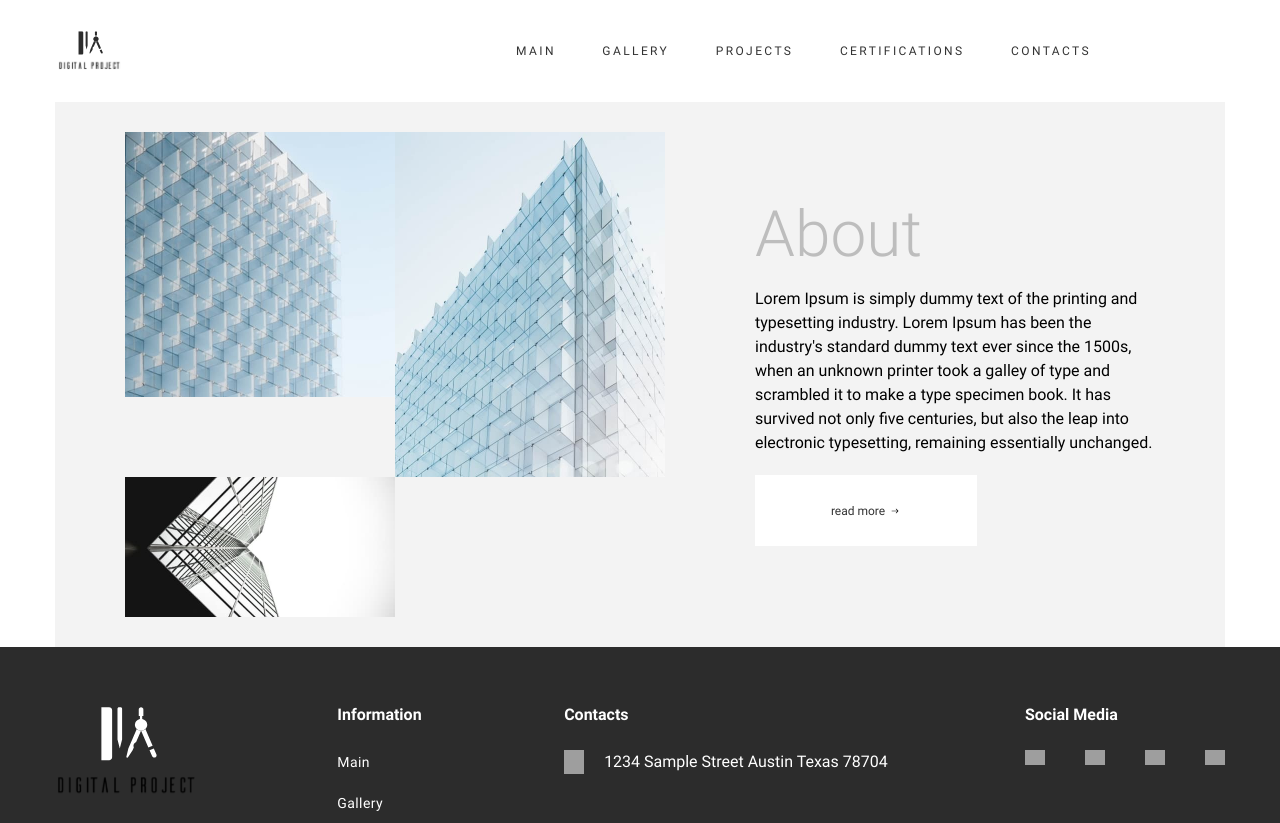
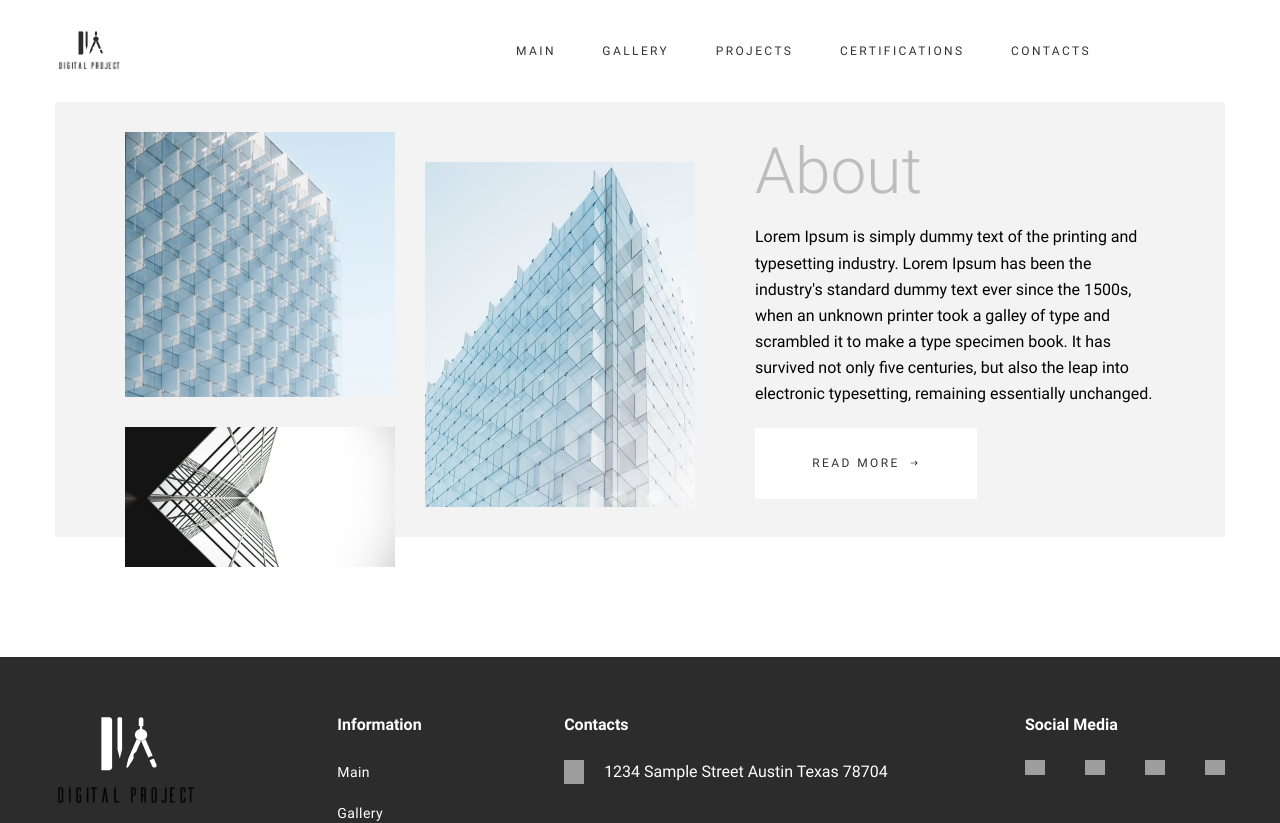
Before and after one commit to vicotroshenko/architects-site, a Next.js app: page / in a window 1280 px wide. Shown: the top 823 px of the page. Built offline with nearby package versions, Linux system fonts and the light colour scheme; grey boxes are pictures that could not be loaded.

Commit message:
feat: Add AboutImageItem, Title section

```diff
--- a/src/components/About/About.component.tsx
+++ b/src/components/About/About.component.tsx
@@ -3,39 +3,42 @@ import { nanoid } from 'nanoid';
 import Image from 'next/image';
 import Link from 'next/link';
 import React from 'react';
+import { IoIosArrowRoundForward } from 'react-icons/io';
 
 import CONTENT from '../../../public/data/about.json';
 import ButtonWrapper from '../ButtonWrapper/ButtonWrapper.component';
 import Container from '../Container/Container.component';
+import Title from '../Title/Title.component';
+import AboutImageItem from './AboutImageItem.component';
 
 const About = () => {
   const { text, pictures } = CONTENT;
   return (
-    <Container>
-      <div className="flex items-center w-full bg-gray-f3 py-[30px] px-[70px]">
-        <div className="flex flex-wrap w-full">
+    <Container sx="mb-[120px] bg-gray-f3">
+      <div className="flex items-center w-full lg:max-h-[435px] py-[30px] px-[70px]">
+        <ul className="w-full flex flex-wrap gap-[30px] max-md:hidden">
           {pictures.map((pic, index) => (
-            <div
-              className={clsx(
-                'relative w-full max-w-[270px] first:h-[265px]',
-                '[&:nth-child(2)]:h-[345px]',
-                'last:h-[140px]'
-              )}
+            <AboutImageItem
               key={nanoid()}
+              image={pic.a_1}
+              alt={`about pictures ${index + 1}`}
+            />
+          ))}
+        </ul>
+        <div className="w-full max-w-[430px] pl-[30px] pr-70px">
+          <Title>{text.title}</Title>
+          <p className="mb-5 text-base leading-relaxed">{text.info}</p>
+          <ButtonWrapper style="LIGHT">
+            <Link
+              href="about"
+              className="flex justify-center items-center gap-2 h-full w-full uppercase tracking-widest text-xs"
             >
-              <Image
-                src={pic.a_1}
-                fill
-                alt={`about pic # ${index + 1}`}
+              {text.linkButton}
+              <IoIosArrowRoundForward
+                className="fill-black"
+                width={14}
               />
-            </div>
-          ))}
-        </div>
-        <div className='w-full max-w-[430px] pl-[30px] pr-70px'>
-          <h2 className="mb-5 capitalize">{text.title}</h2>
-          <p className="mb-5">{text.info}</p>
-          <ButtonWrapper style="LIGHT">
-            <Link href="about">{text.linkButton}</Link>
+            </Link>
           </ButtonWrapper>
         </div>
       </div>
--- /dev/null
+++ b/src/components/About/AboutImageItem.component.tsx
@@ -0,0 +1,25 @@
+import clsx from 'clsx';
+import Image from 'next/image';
+
+interface AboutImageItemProps {
+  [x: string]: string;
+}
+const AboutImageItem: React.FC<AboutImageItemProps> = ({ image, alt }) => {
+  return (
+    <li
+      className={clsx(
+        'relative lg:top-[30px] w-full max-w-[270px] first:h-[265px]',
+        '[&:nth-child(2)]:h-[345px] lg:[&:nth-child(2)]:mt-[30px]',
+        'last:h-[140px] lg:last:mt-[-110px]'
+      )}
+    >
+      <Image
+        src={image}
+        fill
+        alt={alt}
+      />
+    </li>
+  );
+};
+
+export default AboutImageItem;
--- a/src/components/ButtonWrapper/ButtonWrapper.component.tsx
+++ b/src/components/ButtonWrapper/ButtonWrapper.component.tsx
@@ -1,6 +1,5 @@
 import clsx from 'clsx';
 import React from 'react';
-import { IoIosArrowRoundForward } from "react-icons/io";
 
 enum ButtonStyle {
   LIGHT = 'bg-white text-black-33',
@@ -15,11 +14,8 @@ interface ButtonWrapper {
 
 const ButtonWrapper: React.FC<ButtonWrapper> = ({
   children,
-  arrow = true,
   style = 'DARK',
 }) => {
-  const arrowStyle =
-    style === Object.keys(ButtonStyle)[0] ? 'fill-black' : 'fill-white';
   return (
     <div
       className={clsx(
@@ -29,7 +25,6 @@ const ButtonWrapper: React.FC<ButtonWrapper> = ({
       )}
     >
       {children}
-      {arrow && <IoIosArrowRoundForward className={arrowStyle} width={14}/>}
     </div>
   );
 };
--- a/src/components/Container/Container.component.tsx
+++ b/src/components/Container/Container.component.tsx
@@ -7,7 +7,7 @@ interface ContainerProps {
 
 const Container: React.FC<ContainerProps> = ({ children, sx }) => {
   return (
-    <div className={clsx(['container mx-auto', sx])}>{children}</div>
+    <section className={clsx(['container mx-auto', sx])}>{children}</section>
   );
 };
 
--- /dev/null
+++ b/src/components/Title/Title.component.tsx
@@ -0,0 +1,11 @@
+import React from 'react';
+
+interface TitleProps {
+  children: React.ReactNode;
+}
+
+const Title: React.FC<TitleProps> = ({ children }) => {
+  return <h2 className="mb-5 capitalize">{children}</h2>;
+};
+
+export default Title;
```
